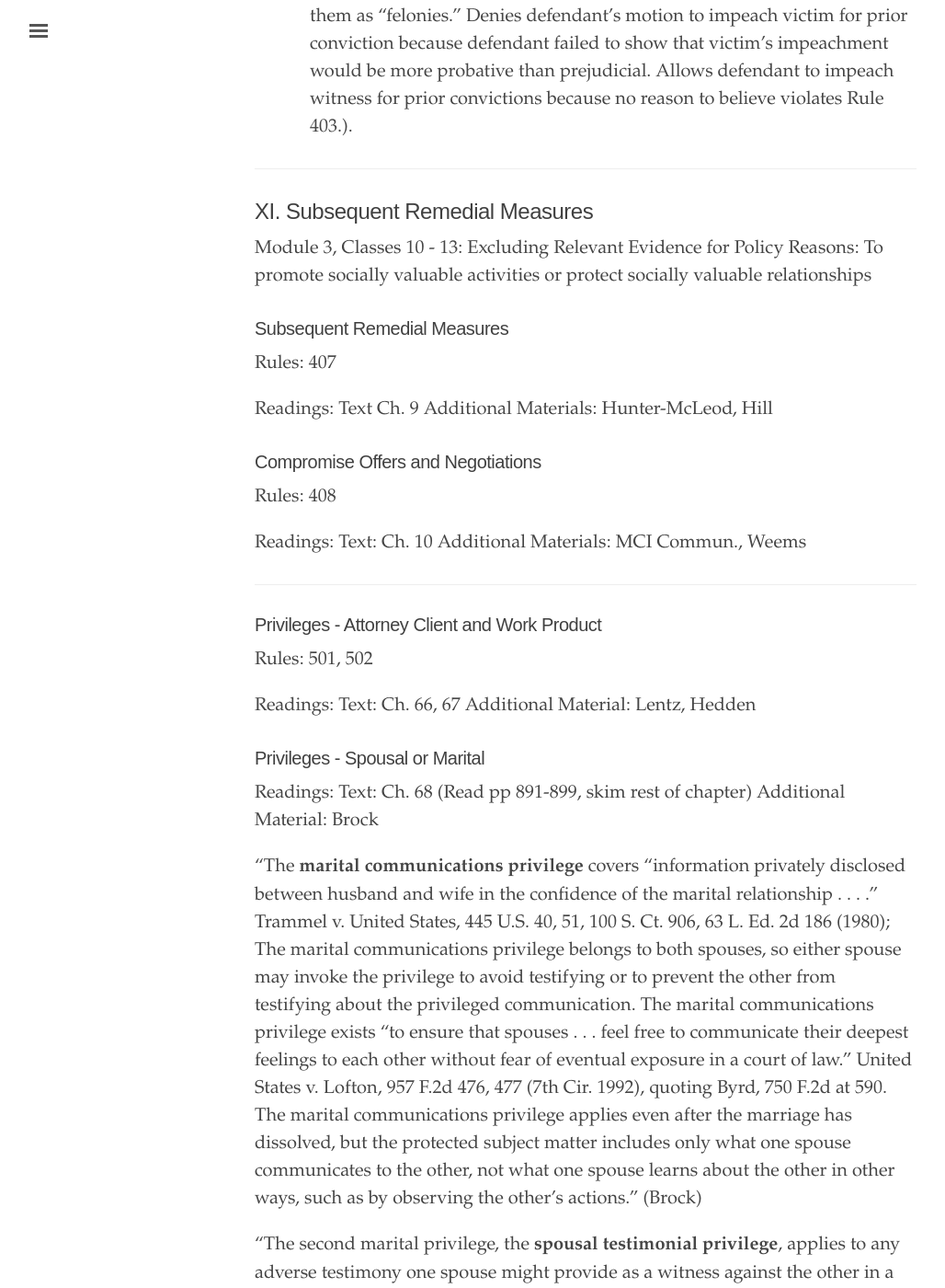
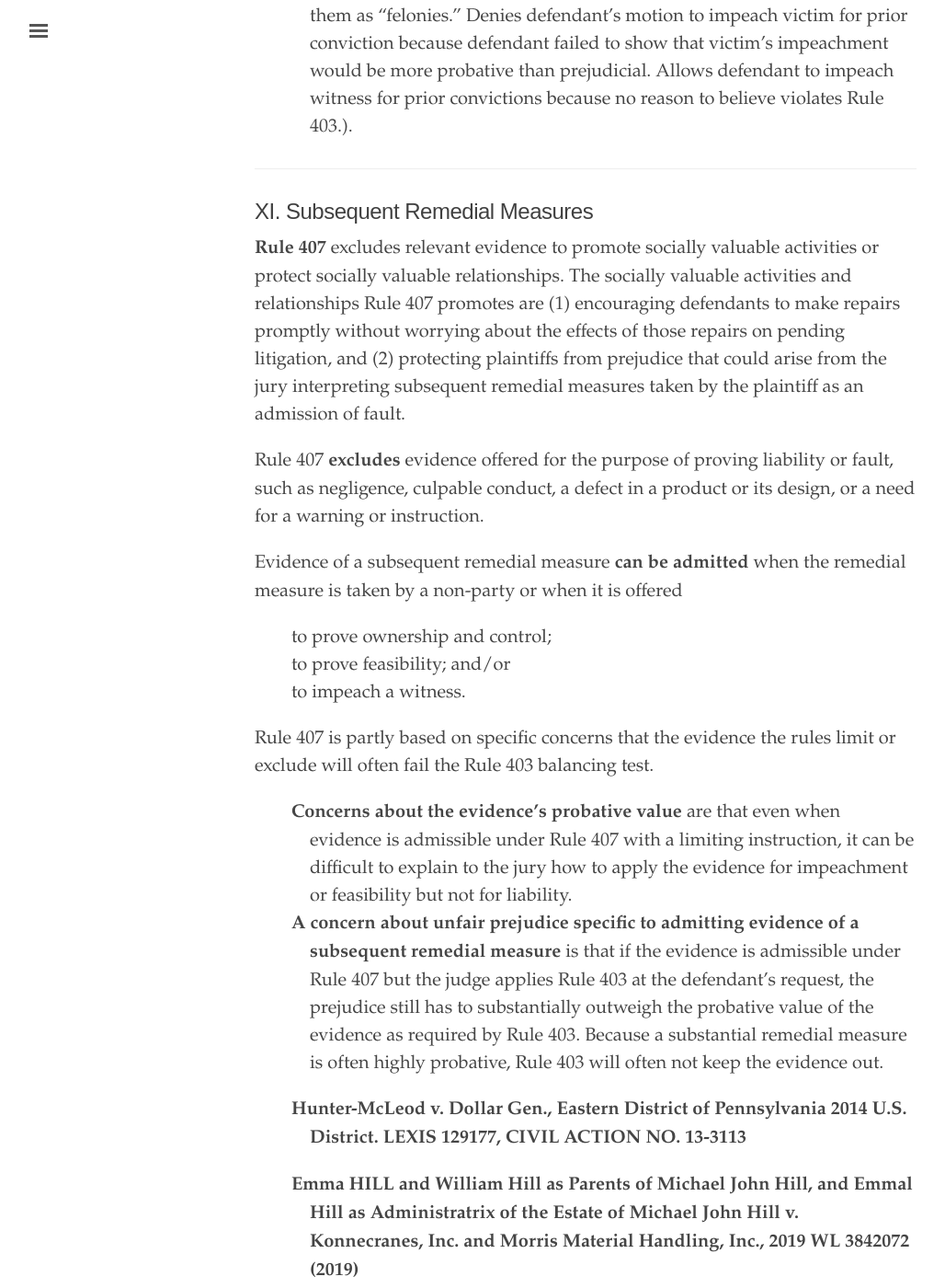
Before and after one commit to binipringle/right-to-be-forgotten, a Jekyll site: the page built from _texts/0-outline.md, in a window 1280 px wide and 1400 px high, scrolled down 14196 px. Shown: the whole window at 92% size, without its empty margins (3-1031 px from the left). Built offline with Jekyll 4.4.1, drawn with Linux system fonts in a browser that asks for light colours; some of the changed text lies outside the part shown.

Commit message:
edited outline

```diff
--- a/_texts/0-outline.md
+++ b/_texts/0-outline.md
@@ -20,9 +20,13 @@
 - Prior Inconsistent Statement
 - Witness Impeachment for Character for Untruthfulness
 - XI. Subsequent Remedial Measures
-- XII. Substantive Use of Character Evidence
-- XIII. Hearsay
-- XIV. Sixth Amendment Confrontation Clause and Hearsay in Criminal Cases
+- XII. Compromise Offers and Negotiations
+- XIII. Privileges
+- Attorney Client and Work Product
+- Spousal or Marital Privileges
+- XIV. Substantive Use of Character Evidence
+- XV. Hearsay
+- XVI. Sixth Amendment Confrontation Clause and Hearsay in Criminal Cases
 
 ---
 
@@ -261,17 +265,25 @@
 
 ## XI. Subsequent Remedial Measures
 
-Module 3, Classes 10 - 13: Excluding Relevant Evidence for Policy Reasons:
-To promote socially valuable activities or protect socially valuable relationships
+**Rule 407** excludes relevant evidence to promote socially valuable activities or protect socially valuable relationships. The socially valuable activities and relationships Rule 407 promotes are (1) encouraging defendants to make repairs promptly without worrying about the effects of those repairs on pending litigation, and (2) protecting plaintiffs from prejudice that could arise from the jury interpreting subsequent remedial measures taken by the plaintiff as an admission of fault.
 
-### Subsequent Remedial Measures
+Rule 407 **excludes** evidence offered for the purpose of proving liability or fault, such as negligence, culpable conduct, a defect in a product or its design, or a need for a warning or instruction.
 
-Rules: 407
+Evidence of a subsequent remedial measure **can be admitted** when the remedial measure is taken by a non-party or when it is offered
+- {:.indent-2}to prove ownership and control;
+- {:.indent-2}to prove feasibility; and/or
+- {:.indent-2}to impeach a witness.
 
-Readings: Text Ch. 9
-Additional Materials: Hunter-McLeod, Hill
+Rule 407 is partly based on specific concerns that the evidence the rules limit or exclude will often fail the Rule 403 balancing test.
+- {:.indent-2}**Concerns about the evidence’s probative value** are that even when evidence is admissible under Rule 407 with a limiting instruction, it can be difficult to explain to the jury how to apply the evidence for impeachment or feasibility but not for liability.
+- {:.indent-2}**A concern about unfair prejudice specific to admitting evidence of a subsequent remedial measure** is that if the evidence is admissible under Rule 407 but the judge applies Rule 403 at the defendant’s request, the prejudice still has to substantially outweigh the probative value of the evidence as required by Rule 403. Because a substantial remedial measure is often highly probative, Rule 403 will often not keep the evidence out.
 
-### Compromise Offers and Negotiations
+- {:.indent-2}**Hunter-McLeod v. Dollar Gen., Eastern District of Pennsylvania 2014 U.S. District. LEXIS 129177, CIVIL ACTION NO. 13-3113**
+
+
+- {:.indent-2}**Emma HILL and William Hill as Parents of Michael John Hill, and Emmal Hill as Administratrix of the Estate of Michael John Hill v. Konnecranes, Inc. and Morris Material Handling, Inc., 2019 WL 3842072 (2019)**
+
+## XII. Compromise Offers and Negotiations
 
 Rules: 408
 
@@ -280,29 +292,26 @@
 
 ---
 
-### Privileges - Attorney Client and Work Product
+## XIII. Privileges
 
-Rules: 501, 502
+Something about privileges - maybe definition
 
-Readings: Text: Ch. 66, 67
-Additional Material: Lentz, Hedden
+### Attorney Client and Work Product
 
-### Privileges - Spousal or Marital
+Add rules and notes here
 
-Readings: Text: Ch. 68 (Read pp 891-899, skim rest of chapter)
-Additional Material: Brock
+### Spousal or Marital Privileges
+
+Add rules and notes here, edit excerpts below
 
 "The **marital communications privilege** covers "information privately disclosed between husband and wife in the confidence of the marital relationship . . . ." Trammel v. United States, 445 U.S. 40, 51, 100 S. Ct. 906, 63 L. Ed. 2d 186 (1980); The marital communications privilege belongs to both spouses, so either spouse may invoke the privilege to avoid testifying or to prevent the other from testifying about the privileged communication. The marital communications privilege exists "to ensure that spouses . . . feel free to communicate their deepest feelings  to each other without fear of eventual exposure in a court of law." United States v. Lofton, 957 F.2d 476, 477 (7th Cir. 1992), quoting Byrd, 750 F.2d at 590. The marital communications privilege applies even after the marriage has dissolved, but the protected subject matter includes only what one spouse communicates to the other, not what one spouse learns about the other in other ways, such as by observing the other's actions." (Brock)
 
 "The second marital privilege, the **spousal testimonial privilege**, applies to any adverse testimony one spouse might provide as a witness against the other in a criminal case.  It is both broader and narrower than the marital communications privilege. It is broader in that it covers testimony on any adverse facts, no matter how they might have become known to the witness-spouse. It is narrower in that it applies only to adverse testimony in a criminal case, and it applies only during the marriage. See Byrd, 750 F.2d at 590-91; United States v. Fisher, 518 F.2d 836, 838 (2d Cir. 1975). Until the Supreme Court's decision in Trammel, either spouse could invoke the spousal testimonial privilege, so that a defendant could prevent his spouse from testifying against him, even willingly. See, e.g., Hawkins v. United States, 358 U.S. 74, 78-79, 79 S. Ct. 136, 3 L. Ed. 2d 125 (1958). In Trammel v. United States, however, the Court modified the privilege so that only the witness-spouse can invoke the privilege to refuse to testify adversely." (Brock)
 
----
-
-**Review for Midterm - based on Assignment; (Midterm - Multiple Choice take home - timed (during class time))**
 
 ---
 
-## XII. Substantive Use of Character Evidence
+## XIV. Substantive Use of Character Evidence
 
 Module 4, Classes 16 - 18: Substantive Use of Character Evidence (Not for Impeachment)
 
```
Also changed, not shown: other parts of _texts/0-outline.md (+1 -1 lines).
